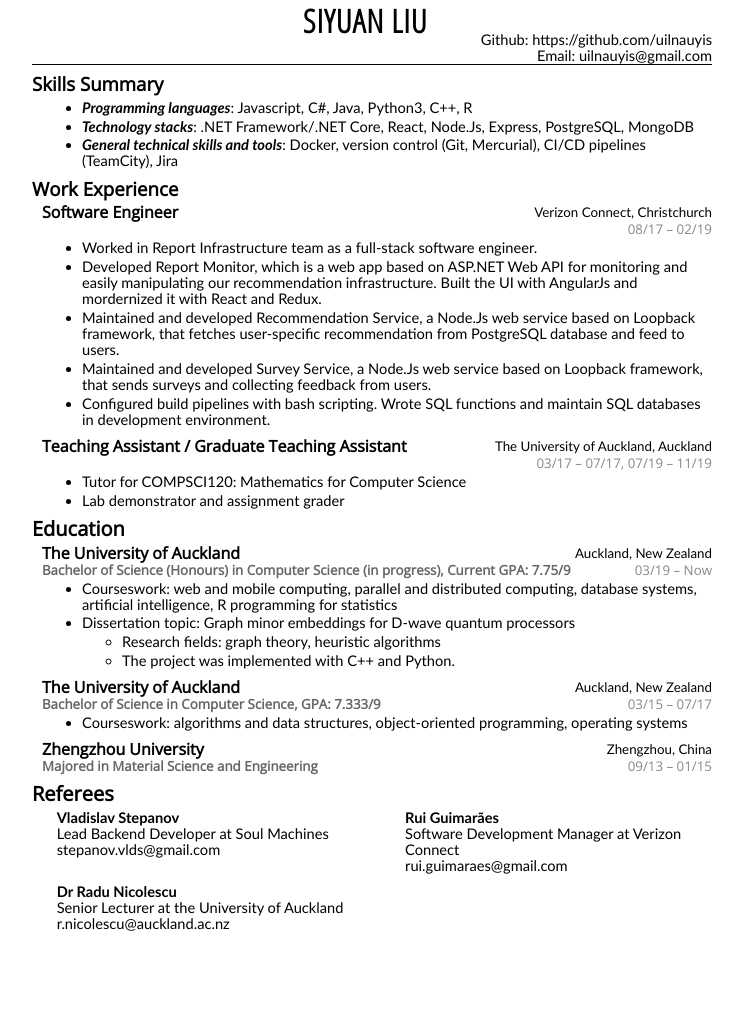
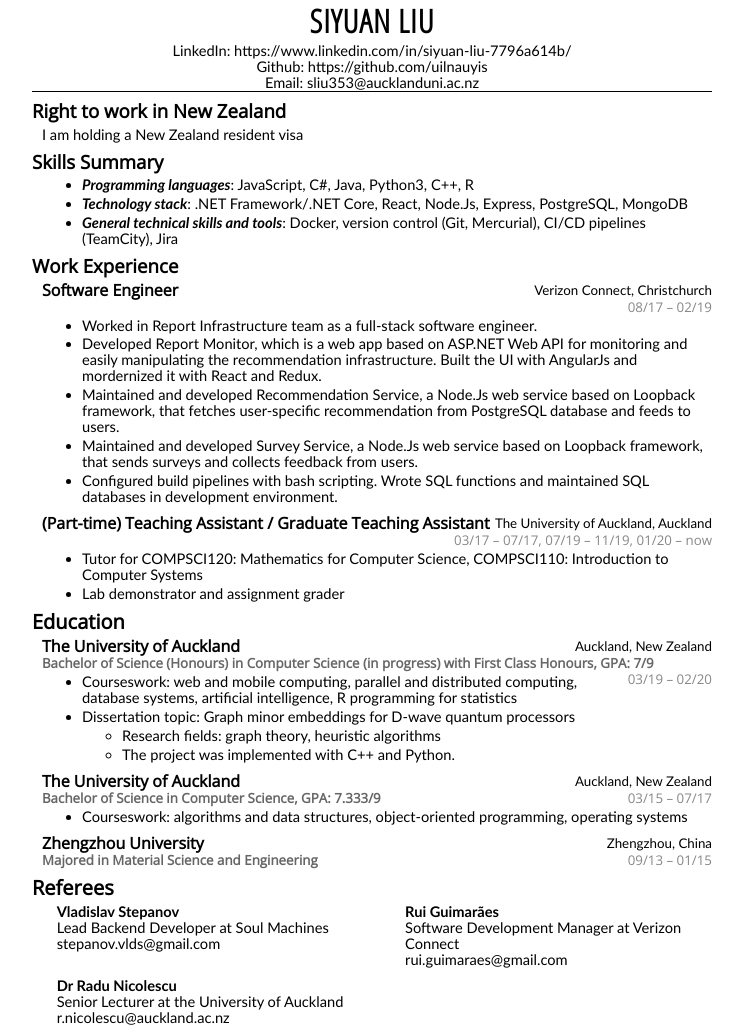
Before and after one commit to uilnauyis/CV, a plain HTML site: page index.html in a window 1280 px wide. Shown: the whole page, without its empty margins (268-1011 px from the left). Before the commit the page ends 968 px from the top, so only its background shows below. Drawn offline with nearby package versions, Linux system fonts and the light colour scheme.

Commit message:
Update CV

```diff
--- a/index.html
+++ b/index.html
@@ -67,7 +67,6 @@
     }
 
     h1 {
-      margin-bottom: 10pt;
       font-family: 'Open Sans Condensed', sans-serif;
       font-size: 24pt;
       line-height: 0pt;
@@ -152,20 +151,13 @@
       font-weight: bold;
     }
 
-    .header-left {
-      width: 36%;
-      float: left;
-    }
-
     .header-right {
-      width: 38%;
-      float: right;
-      text-align: right;
+      text-align: center;
     }
 
     .header-center {
       width: 26%;
-      float: right;
+      margin: auto;
     }
 
     .small-caps {
@@ -192,31 +184,33 @@
   <div id="containter">
     <div id="header">
       <div>
-        <div class="header-left">
-          <br>
+        <div class="header-center">
+          <h1>SIYUAN LIU</h1>
         </div>
 
         <div class="header-right">
-          <br>
-          <br>
+          LinkedIn: https://www.linkedin.com/in/siyuan-liu-7796a614b/<br>
           Github: https://github.com/uilnauyis<br>
-          Email: uilnauyis@gmail.com<br>
+          Email: sliu353@aucklanduni.ac.nz<br>
         </div>
       </div>
-      <div class="header-center">
-        <h1>SIYUAN LIU</h1>
-        <br>
+      <div class="clear"></div>
+    </div>
+    <div id="content">
+      <div class="section">
+        <h2>Right to work in New Zealand</h2>
+        <div class="section_sub">
+          I am holding a New Zealand resident visa
+        </div>
       </div>
-      <br>
-      <div class="clear"></div>
     </div>
     <div id="content">
       <div class="section">
         <h2>Skills Summary</h2>
         <div class="section_sub">
           <ul>
-            <li><b><em>Programming languages</em></b>: Javascript, C#, Java, Python3, C++, R</li>
-            <li><b><em>Technology stacks</em></b>: .NET Framework/.NET Core, React, Node.Js, Express, PostgreSQL,
+            <li><b><em>Programming languages</em></b>: JavaScript, C#, Java, Python3, C++, R</li>
+            <li><b><em>Technology stack</em></b>: .NET Framework/.NET Core, React, Node.Js, Express, PostgreSQL,
               MongoDB</li>
             <li><b><em>General technical skills and tools</em></b>: Docker, version control (Git, Mercurial), CI/CD
               pipelines (TeamCity), Jira</li>
@@ -234,23 +228,23 @@
           <ul>
             <li>Worked in Report Infrastructure team as a full-stack software engineer.</li>
             <li>Developed Report Monitor, which is a web app based on ASP.NET Web API for
-              monitoring and easily manipulating our recommendation infrastructure. Built the
+              monitoring and easily manipulating the recommendation infrastructure. Built the
               UI with AngularJs and mordernized it with React and Redux.</li>
             <li>Maintained and developed Recommendation Service, a Node.Js web service based on Loopback framework, that
-              fetches user-specific recommendation from PostgreSQL database and feed to users. </li>
+              fetches user-specific recommendation from PostgreSQL database and feeds to users. </li>
             <li>Maintained and developed Survey Service, a Node.Js web service based on Loopback framework, that
-              sends surveys and collecting feedback from users.
+              sends surveys and collects feedback from users.
             </li>
-            <li>Configured build pipelines with bash scripting. Wrote SQL functions and maintain SQL databases in development environment.
+            <li>Configured build pipelines with bash scripting. Wrote SQL functions and maintained SQL databases in development environment.
           </ul>
         </div>
         <div class="section_sub">
-          <span class="activity_header"><strong>Teaching Assistant / Graduate Teaching Assistant</strong></span> <span
+          <span class="activity_header"><strong>(Part-time) Teaching Assistant / Graduate Teaching Assistant</strong></span> <span
             class="location">The University of Auckland, Auckland</span><br />
           <span class="activity_header activity_header_sub activity_header_blank"></span> <span class="date">03/17
-            &ndash; 07/17, 07/19 &ndash; 11/19</span>
+            &ndash; 07/17, 07/19 &ndash; 11/19, 01/20 &ndash; now</span>
           <ul>
-            <li>Tutor for COMPSCI120: Mathematics for Computer Science</li>
+            <li>Tutor for COMPSCI120: Mathematics for Computer Science, COMPSCI110: Introduction to Computer Systems </li>
             <li>Lab demonstrator and assignment grader</li>
           </ul>
         </div>
@@ -261,8 +255,8 @@
           <span class="activity_header"><strong>The University of Auckland</strong></span><span
             class="location">Auckland, New Zealand</span><br />
           <span class="activity_header activity_header_sub"><b>Bachelor of Science (Honours) in Computer Science (in
-              progress), Current GPA: 7.75/9</b></span>
-          <span class="date">03/19 &ndash; Now</span>
+              progress) with First Class Honours, GPA: 7/9</b></span>
+          <span class="date">03/19 &ndash; 02/20</span>
           <ul>
             <li>Courseswork: web and mobile computing, parallel and distributed computing, database systems, artificial
               intelligence, R programming for statistics</li>
```
